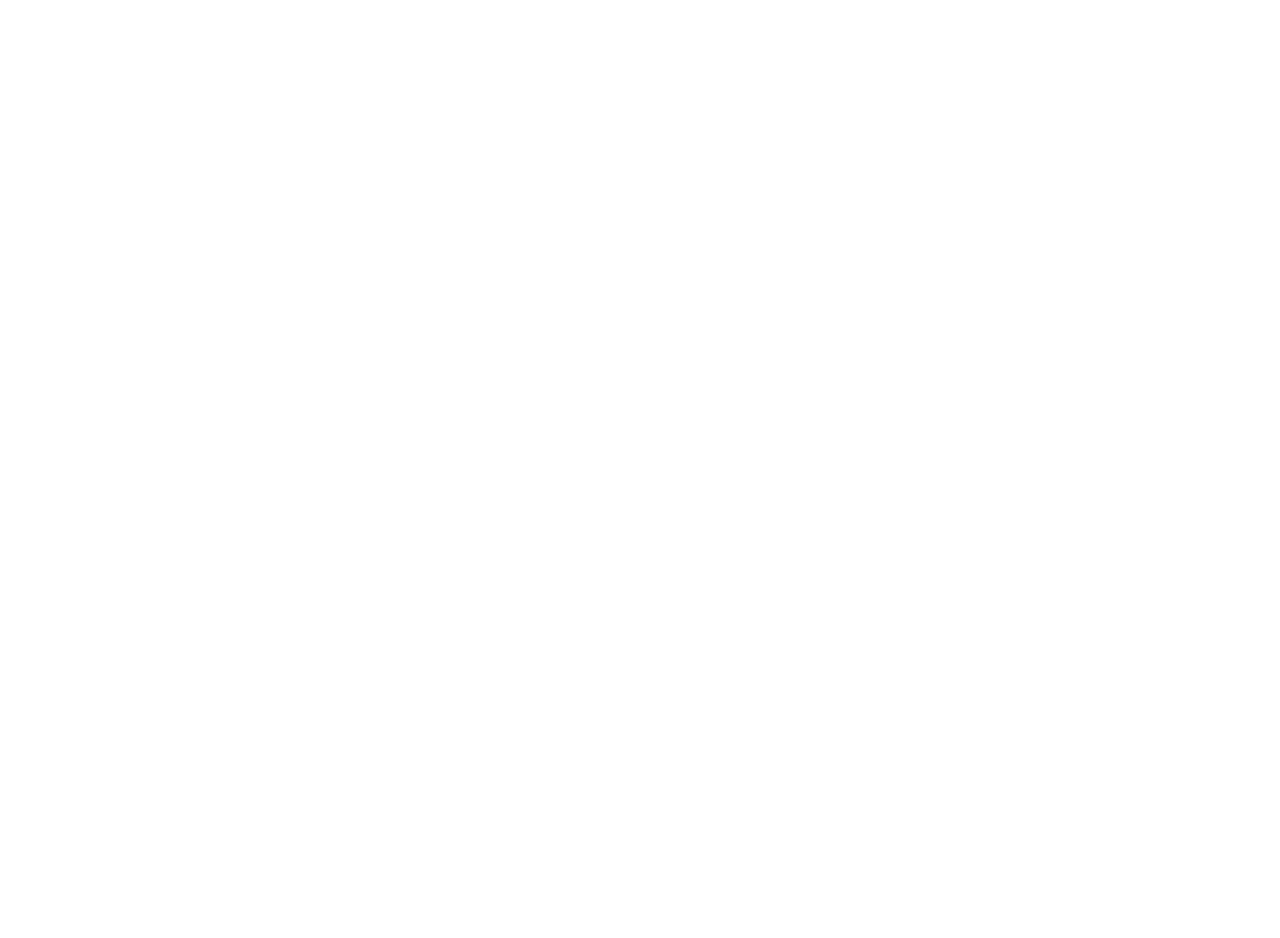
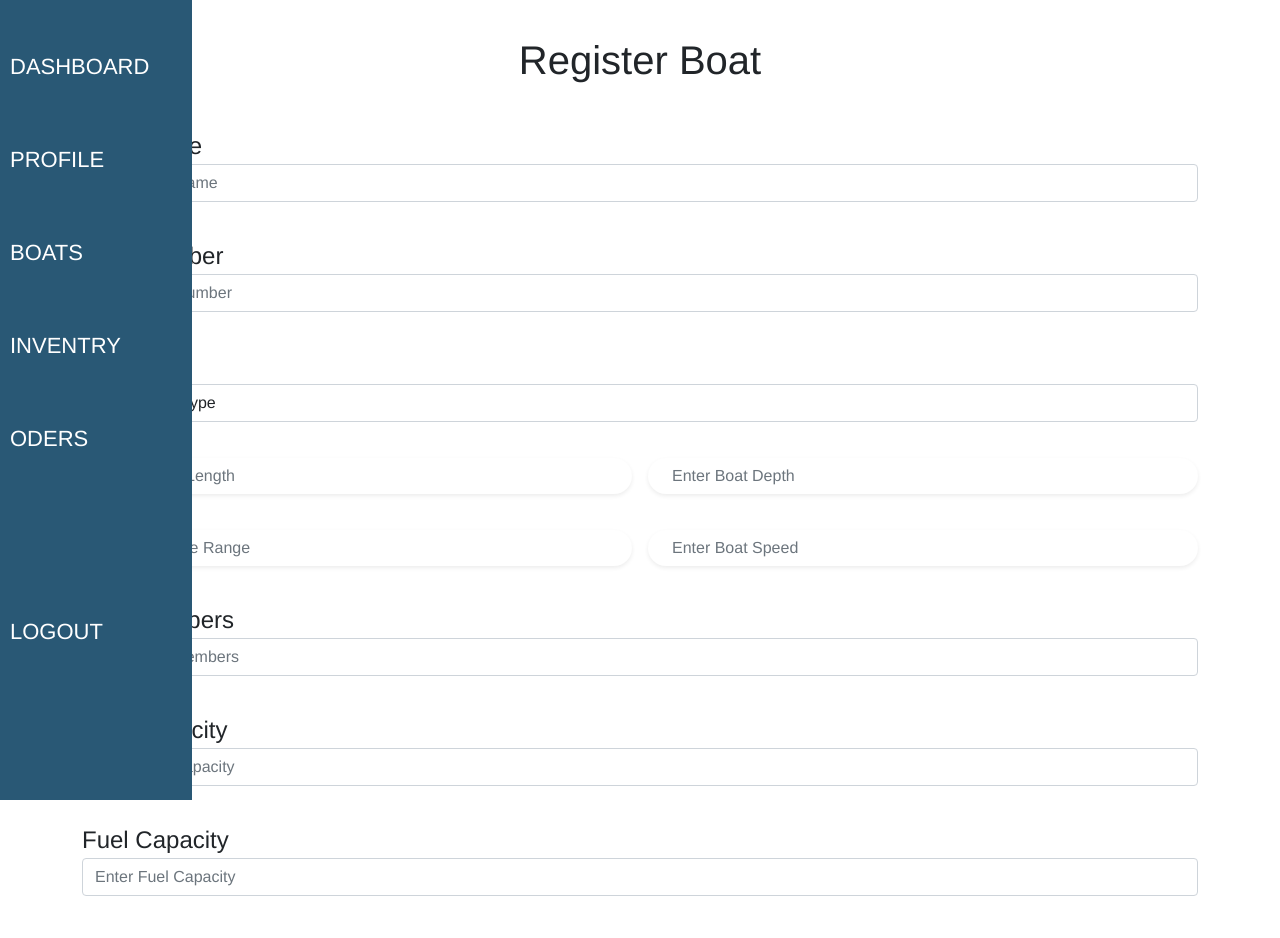
Before and after one commit to Nadeesh-Edi/FisheriesManagement, a React (Create React App) app in the folder frontend/: page /registerBoat in a window 1280 px wide. Before the commit this address had no page. Shown: the top 938 px of the page. Before the commit the page ends 800 px from the top, so only its background shows below. Built offline with nearby package versions, Linux system fonts and the light colour scheme.

Commit message:
second commit

```diff
--- a/frontend/src/App.js
+++ b/frontend/src/App.js
@@ -3,11 +3,11 @@
 
 import { Route, Switch } from "react-router";
 
-import Dashboard from "./components/inventory-manager-components/inv-dashboard";
-import ViewAllInventory from "./components/inventory-manager-components/inv-all-inventory";
-import BuyerRequests from "./components/inventory-manager-components/inv-buyer-requests";
-import BODashboard from "./components/boat.owner.components/b.owner.dashboard";
-
+import Dashboard from "./components/inventorymanagerComponents/inv-dashboard";
+import ViewAllInventory from "./components/inventorymanagerComponents/inv-all-inventory";
+import BuyerRequests from "./components/inventorymanagerComponents/inv-buyer-requests";
+import BODashboard from "./components/boatOwnerComponents/dashboardScreen";
+import RegisterBoatScreen from "./components/boatOwnerComponents/registerboatScreen";
 function App() {
   return (
     <Router>
@@ -16,6 +16,7 @@
         <Route path="/allBuyerRequests" element={<BuyerRequests />} />
         <Route path="/dashboard" element={<Dashboard />} />
         <Route path="/bownerdashboard" element={<BODashboard />} />
+        <Route path="/registerBoat" element={<RegisterBoatScreen />} />
       </Routes>
     </Router>
   );
--- a/frontend/src/components/boat.owner.components/b.owner.dashboard.js
+++ b/frontend/src/components/boatOwnerComponents/dashboardScreen.js
@@ -2,13 +2,13 @@
 import "../../res/css/b.ownerDashboard.css";
 
 export default function BODashboard() {
-  function directToInventory() {
-    window.location.href = "/allInventory";
-  }
+  // function directToInventory() {
+  //   window.location.href = "/allInventory";
+  // }
 
-  function directToBuyerRequests() {
-    window.location.href = "/allBuyerRequests";
-  }
+  // function directToBuyerRequests() {
+  //   window.location.href = "/allBuyerRequests";
+  // }
 
   return (
     <>
--- /dev/null
+++ b/frontend/src/components/boatOwnerComponents/registerboatScreen.js
@@ -0,0 +1,229 @@
+import React, { useState, useEffect } from "react";
+import axios from "axios";
+import BOwnerNav from "../navbars/b.owner.nav";
+import swal from "sweetalert2";
+
+export default function RegisterBoat() {
+  const [boatName, setBoatName] = useState("");
+  const [boatNo, setBoatNo] = useState();
+  const [boatType, setBoatType] = useState("");
+  const [length, setLength] = useState("");
+  const [depth, setDepth] = useState("");
+  const [engineRange, setEngineRange] = useState("");
+  const [speed, setSpeed] = useState("");
+  const [maxMembers, setMaxMembers] = useState();
+  const [fishCapacity, setFishCapacity] = useState("");
+  const [fuelCapacity, setFuelCapacity] = useState("");
+  const [description, setDescription] = useState("");
+
+  function sendData(e) {
+    e.preventDefault();
+
+    const newBoat = {
+      boatName,
+      boatNo,
+      boatType,
+      length,
+      depth,
+      engineRange,
+      speed,
+      maxMembers,
+      fishCapacity,
+      fuelCapacity,
+      description,
+    };
+
+    axios.post("http://localhost:9000/boats/reg", newBoat).then((willReg) => {
+      if (willReg) {
+        swal({
+          title: "Success",
+          text: "Boat Successfully Registered",
+          icon: "success",
+          type: "success",
+        }).then(function () {
+          window.location.href = "/allboats";
+        });
+      } else {
+        swal("Register Boat Failed!");
+      }
+    });
+  }
+  return (
+    <>
+      <BOwnerNav />
+      <div className="container">
+        <form onSubmit={sendData}>
+          <br />
+          <center>
+            <h1>Register Boat</h1>
+          </center>
+          <br />
+          <div class="form-group">
+            <label for="boatname">Boat Name</label>
+            <input
+              type="text"
+              class="form-control"
+              id="boatname"
+              placeholder="Enter Boat Name"
+              onChange={(e) => {
+                setBoatName(e.target.value);
+              }}
+              required
+            />
+          </div>
+          <br />
+          <div class="form-group">
+            <label for="boatno">Boat Number</label>
+            <input
+              type="text"
+              class="form-control"
+              id="boatno"
+              placeholder="Enter Boat Number"
+              onChange={(e) => {
+                setBoatNo(e.target.value);
+              }}
+              required
+            />
+          </div>
+          <br />
+          <div class="form-group">
+            <label for="gender">Boat Type</label>
+            <select
+              type="text"
+              class="form-control"
+              id="boattype"
+              onChange={(e) => {
+                setBoatType(e.target.value);
+              }}
+              required
+            >
+              <option selected>Select Boat Type</option>
+              <option value="Multi-Day">Multi Day Vessel</option>
+              <option value="Single-Day">One Day Vessel</option>
+              <option value="Small">Small Vessel</option>
+            </select>
+          </div>
+          <br />
+          <div class="form-group">
+            <div class="row g-3">
+              <div class="col">
+                <input
+                  id="Length"
+                  type="text"
+                  placeholder="Enter Boat Length"
+                  class="form-control rounded-pill border-0 shadow-sm px-4"
+                  value={length}
+                  onChange={(e) => setLength(e.target.value)}
+                  required
+                />
+              </div>
+
+              <div class="col">
+                <input
+                  id="Depth"
+                  type="text"
+                  placeholder="Enter Boat Depth"
+                  class="form-control rounded-pill border-0 shadow-sm px-4"
+                  value={depth}
+                  onChange={(e) => setDepth(e.target.value)}
+                  required
+                />
+              </div>
+            </div>
+          </div>
+          <br />
+          <div class="form-group">
+            <div class="row g-3">
+              <div class="col">
+                <input
+                  id="Engine Range"
+                  type="text"
+                  placeholder="Enter Engine Range"
+                  class="form-control rounded-pill border-0 shadow-sm px-4 text-primary"
+                  value={engineRange}
+                  onChange={(e) => setEngineRange(e.target.value)}
+                  required
+                />
+              </div>
+
+              <div class="col">
+                <input
+                  id="Speed"
+                  type="text"
+                  placeholder="Enter Boat Speed"
+                  class="form-control rounded-pill border-0 shadow-sm px-4 text-primary"
+                  value={speed}
+                  onChange={(e) => setSpeed(e.target.value)}
+                  required
+                />
+              </div>
+            </div>
+          </div>
+          <br />
+          <div class="form-group">
+            <label for="maxmembers">Max Members</label>
+            <input
+              type="text"
+              class="form-control"
+              id="maxmembers"
+              placeholder="Enter Max Members"
+              onChange={(e) => {
+                setMaxMembers(e.target.value);
+              }}
+              required
+            />
+          </div>
+          <br />
+          <div class="form-group">
+            <label for="fishcapacity">Fish Capacity</label>
+            <input
+              type="text"
+              class="form-control"
+              id="fishcapacity"
+              placeholder="Enter Fish Capacity"
+              onChange={(e) => {
+                setFishCapacity(e.target.value);
+              }}
+              required
+            />
+          </div>
+          <br />
+          <div class="form-group">
+            <label for="fuelcapacity">Fuel Capacity</label>
+            <input
+              type="text"
+              class="form-control"
+              id="fuelcapacity"
+              placeholder="Enter Fuel Capacity"
+              onChange={(e) => {
+                setFuelCapacity(e.target.value);
+              }}
+              required
+            />
+          </div>
+          <br />
+          <div class="form-group">
+            <label for="description">Description</label>
+            <input
+              type="text"
+              class="form-control"
+              id="description"
+              placeholder="Enter Description"
+              onChange={(e) => {
+                setDescription(e.target.value);
+              }}
+              required
+            />
+          </div>
+          <br />
+
+          <button type="submit" class="btn btn-primary">
+            Submit
+          </button>
+          <br />
+          <br />
+        </form>
+      </div>
+    </>
+  );
+}
--- a/frontend/src/components/inventory-manager-components/inv-dashboard.js
+++ b/frontend/src/components/inventorymanagerComponents/inv-dashboard.js
@@ -1,6 +1,6 @@
 import React from "react";
 import "../../res/css/invDashboard.css"
-import InvManagerNav from "../../navbars/inv-manager-nav";
+import InvManagerNav from "../navbars/inv-manager-nav";
 
 export default function Dashboard() {
     function directToInventory() {
--- a/frontend/src/navbars/b.owner.nav.js
+++ b/frontend/src/components/navbars/b.owner.nav.js
@@ -1,5 +1,5 @@
 import React from "react";
-import "../res/css/navbar.css";
+import "../../res/css/navbar.css";
 
 export default function BOwnerNav() {
   return (
--- a/frontend/src/navbars/inv-manager-nav.js
+++ b/frontend/src/components/navbars/inv-manager-nav.js
@@ -1,5 +1,5 @@
 import React from "react";
-import "../res/css/navbar.css";
+import "../../res/css/navbar.css";
 
 export default function InvManagerNav() {
     return (
```
Also changed, not shown: frontend/package.json (+8 -1 lines), frontend/src/components/inventorymanagerComponents/inv-all-inventory.js (renamed from frontend/src/components/inventory-manager-components/inv-buyer-requests.js, +12 -17 lines), frontend/src/components/inventorymanagerComponents/inv-buyer-requests.js (renamed from frontend/src/components/inventory-manager-components/inv-all-inventory.js, +17 -12 lines), frontend/src/reportWebVitals.js (deleted, +0 -13 lines), frontend/src/setupTests.js (deleted, +0 -5 lines), frontend/src/index.js (line endings or trailing spaces), 1 other file (tests, documents, lock files or other folders).
